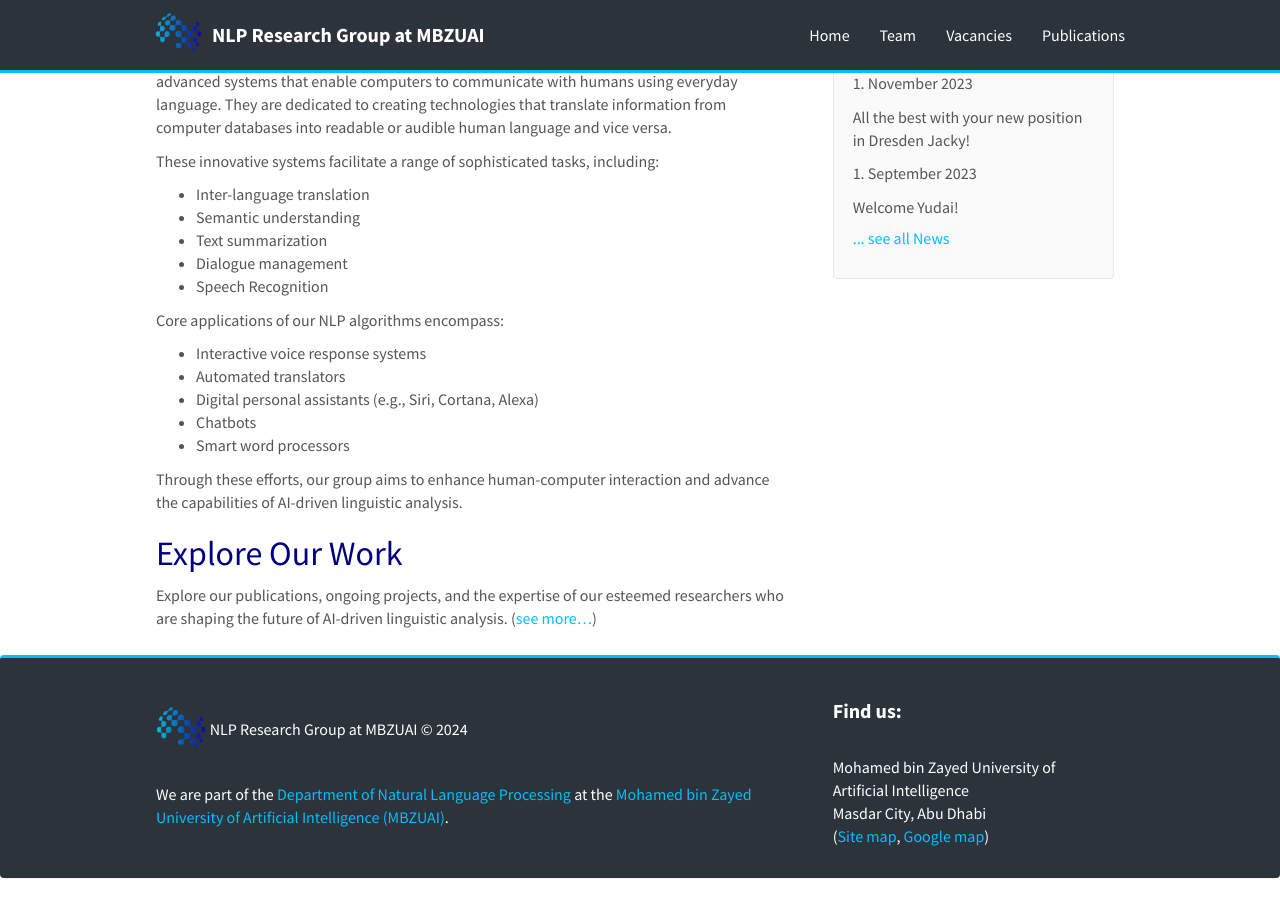
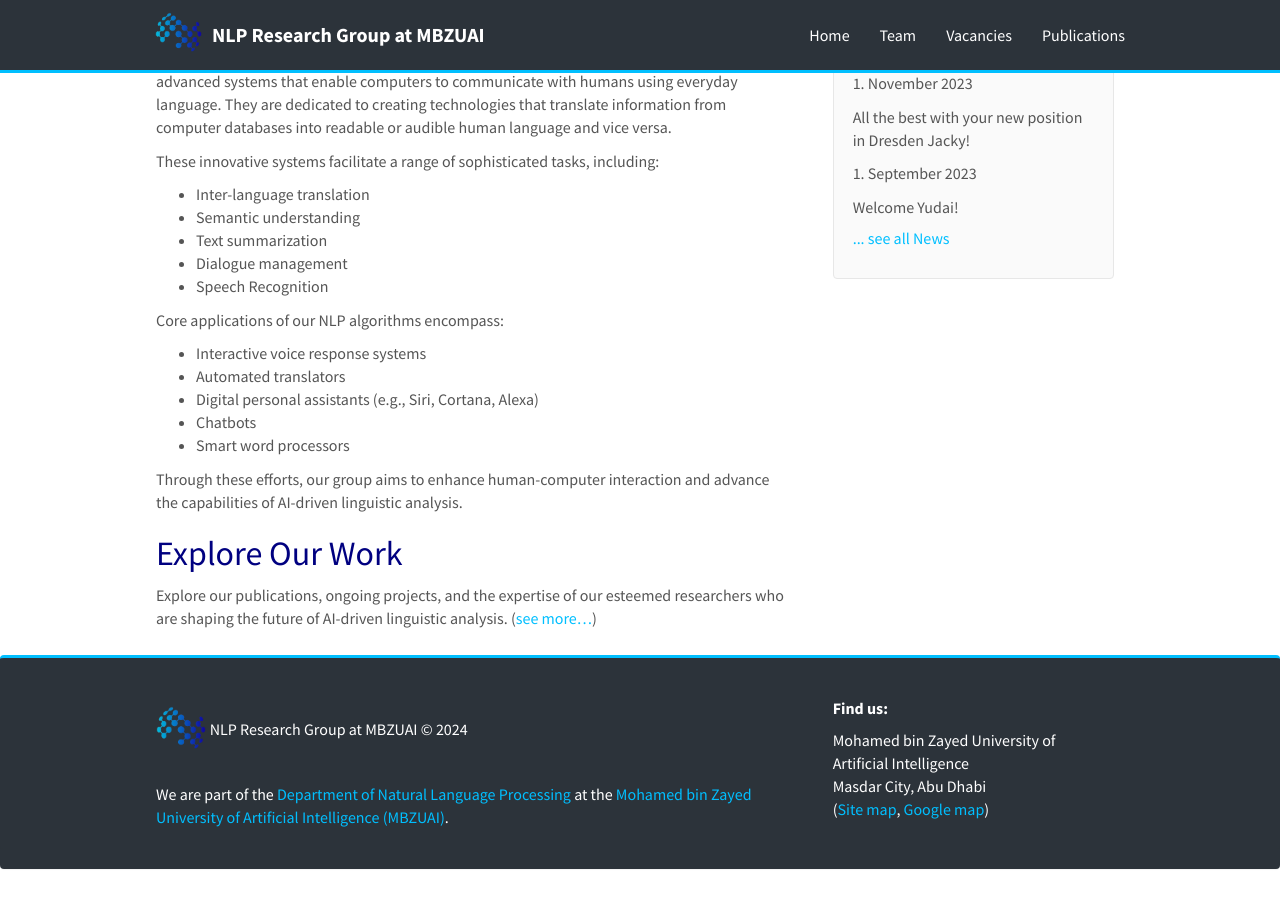
Before and after one commit to RamzaBasharat/MBZUAI, a Jekyll site: the page built from _pages/home.md, in a window 1280 px wide and 900 px high, scrolled down 575 px. Built offline with Jekyll 4.4.1, drawn with Linux system fonts in a browser that asks for light colours; nearby versions of some CDN libraries.

Commit message:
updating footer

```diff
--- a/_includes/footer.html
+++ b/_includes/footer.html
@@ -4,7 +4,7 @@
 	  <div class="row bg-color">
 		<div class="col-sm-8">
 
-		  <p><img src="{{ site.url }}{{ site.baseurl }}/images/icon/icon.png" alt="Logo" height="43px">
+		  <p class=".copyright"><img src="{{ site.url }}{{ site.baseurl }}/images/icon/icon.png" alt="Logo" height="43px">
           NLP Research Group at MBZUAI &copy 2024</p>
 
               <p>We are part of the <a href="https://mbzuai.ac.ae/research/department/natural-language-processing-department/" target="_blank">Department of Natural Language Processing</a> at the<a href="https://mbzuai.ac.ae/" target="_blank"> Mohamed bin Zayed University of Artificial Intelligence (MBZUAI)</a>.</p>
@@ -12,7 +12,7 @@
 		</div>
 
 		<div class="col-sm-4">
-			<h4 class="white"><b>Find us:</b></h4><br />
+			<h5 class="white"><b>Find us:</b></h5>
 			 Mohamed bin Zayed University of<br />
 			Artificial Intelligence <br />
 			Masdar City, Abu Dhabi <br />
```
